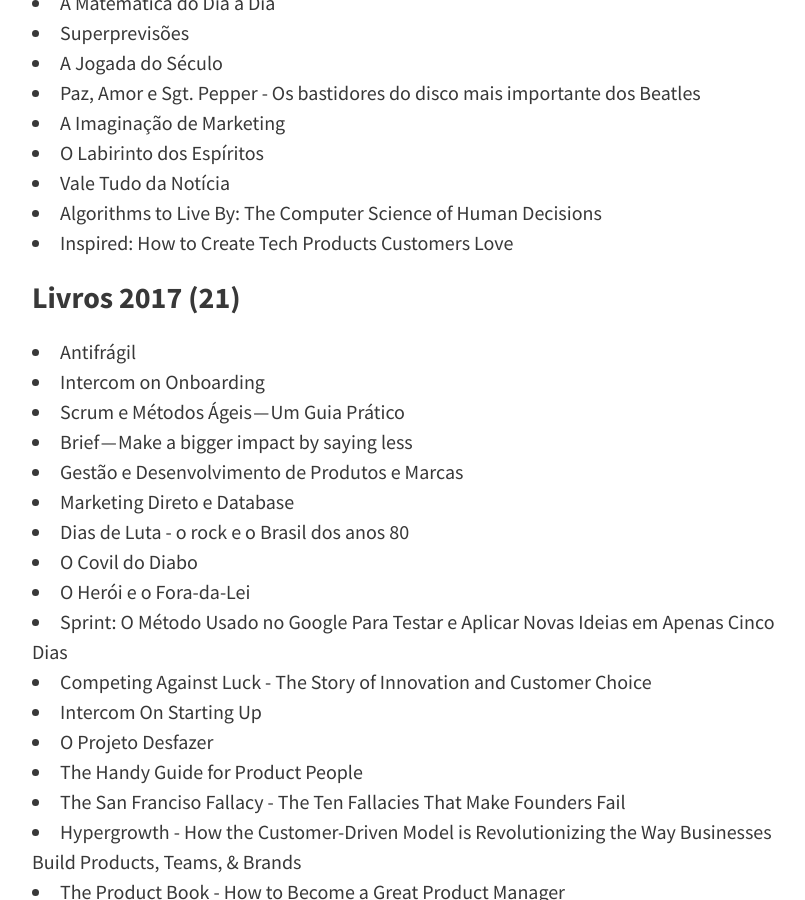
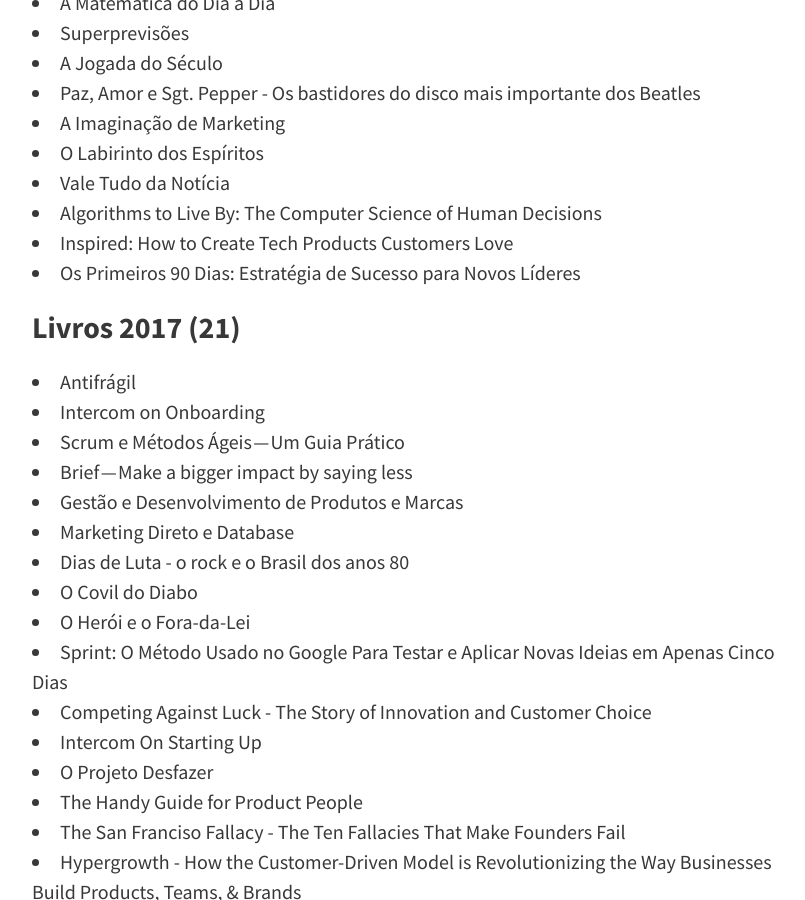
Before and after one commit to felipecbarbosa/felipecbarbosa.github.io, a Jekyll site: the page built from leituras.md, in a window 1280 px wide and 900 px high, scrolled down 790 px. Shown: the whole window, without its empty margins (224-1029 px from the left). Built offline with Jekyll 4.4.1, drawn with Linux system fonts in a browser that asks for light colours; nearby versions of some CDN libraries; comment, search, counter and statistics services are not loaded.

Commit message:
Update leituras.md

```diff
--- a/leituras.md
+++ b/leituras.md
@@ -24,6 +24,7 @@ Sempre procuro encontrar um tempo no meu dia-a-dia para colocar a leitura em dia
 - Vale Tudo da Notícia
 - Algorithms to Live By: The Computer Science of Human Decisions
 - Inspired: How to Create Tech Products Customers Love
+- Os Primeiros 90 Dias: Estratégia de Sucesso para Novos Líderes
 
 ### Livros 2017 (21)
 - Antifrágil
```
